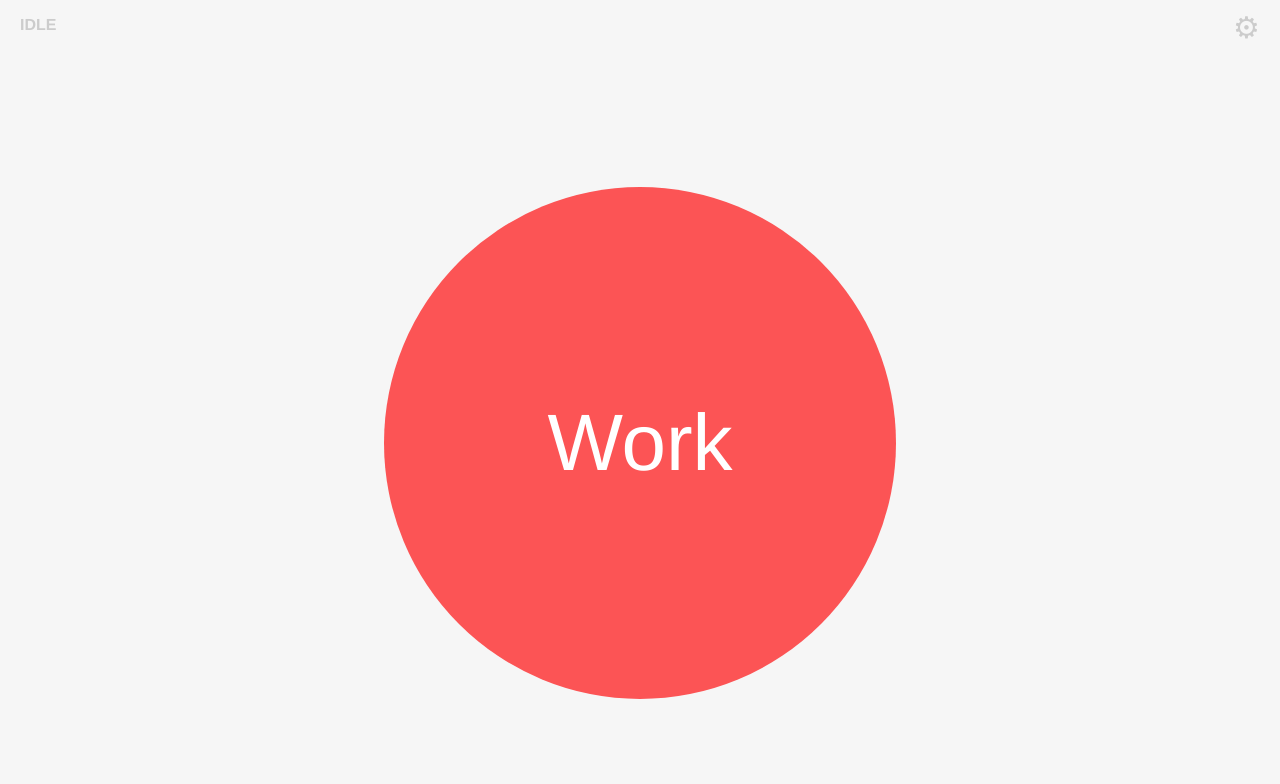
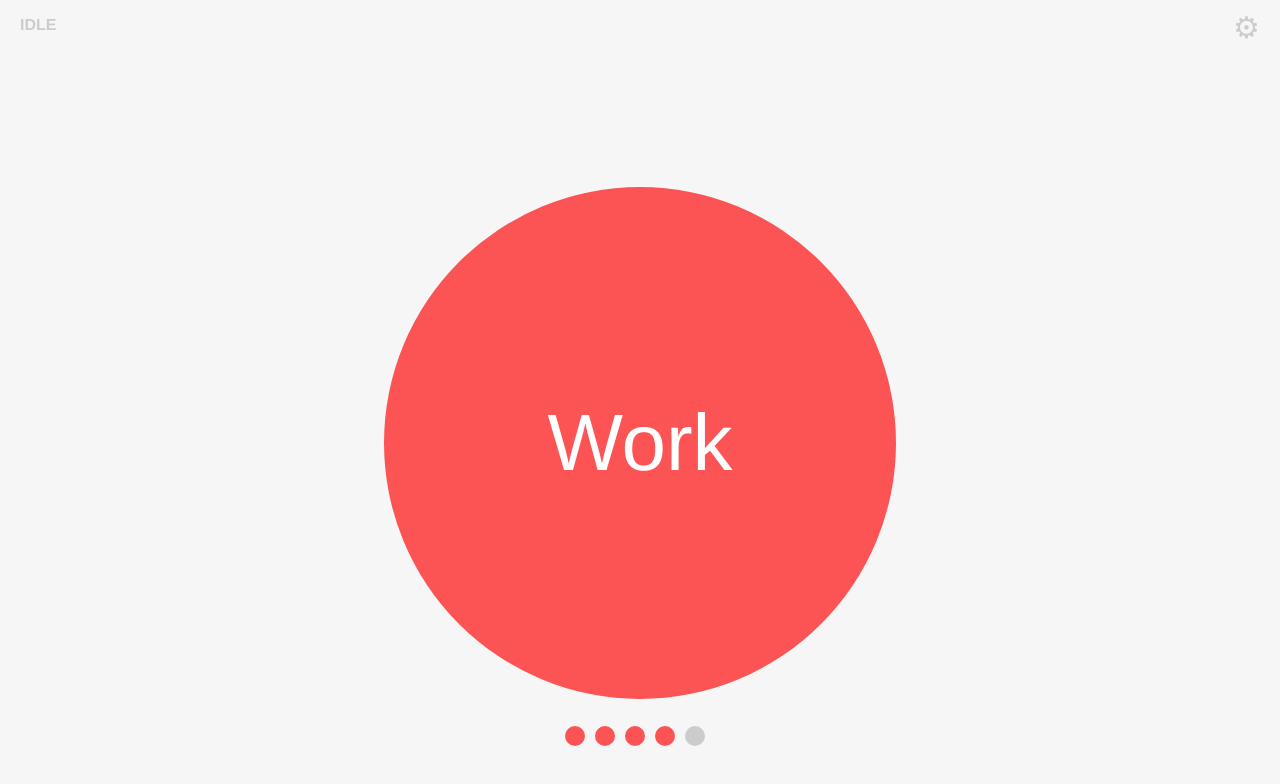
Before and after one commit to 3rd/totomato, a Vue app: page / in a window 1280 px wide. Shown: the top 784 px of the page. Built offline with nearby package versions, Linux system fonts and the light colour scheme.

Commit message:
D: Add history component

```diff
--- a/src/App.vue
+++ b/src/App.vue
@@ -16,6 +16,9 @@
               v-on:settings-cancel="settingsCancel"
               v-on:settings-save="settingsSave">
     </app-settings>
+    <app-history
+              :completed-sessions-count="completedSessionsCount">
+    </app-history>
   </div>
 </template>
 
@@ -23,7 +26,7 @@
 import appHeader from './components/app-header'
 import appTimer from './components/app-timer'
 import appSettings from './components/app-settings'
-
+import appHistory from './components/app-history'
 export default {
   name: 'app',
   data: function () {
@@ -39,8 +42,9 @@ export default {
       timerInterval: null, // Holds interval object,
       timerTimeout: null, // Holds timeout object
       settingsVisible: false, // Settings section switch
-      workSessionMinutes: 0.1, // Config
-      breakSessionMinutes: 0.2 // Config
+      workSessionMinutes: 0.1, // Config default
+      breakSessionMinutes: 0.2, // Config default
+      completedSessionsCount: 4
     }
   },
   computed: {
@@ -110,6 +114,7 @@ export default {
             self.timerState = 0
             clearInterval(self.timerInterval)
             clearTimeout(self.timerTimeout)
+            self.completedSessionsCount++
             self.notifyNewState()
           }, 1000 * 60 * this.workSessionMinutes)
         } else {
@@ -160,7 +165,8 @@ export default {
   components: {
     appHeader,
     appTimer,
-    appSettings
+    appSettings,
+    appHistory
   }
 }
 </script>
--- /dev/null
+++ b/src/components/app-history.vue
@@ -0,0 +1,38 @@
+<template>
+  <div class="app-history">
+    <div v-for="n in completedSessionsCount" class="circle"></div>
+    <div class="circle current"></div>
+  </div>
+</template>
+
+<script>
+export default {
+  name: 'app-history',
+  props: [
+    'completedSessionsCount'
+  ],
+  data: function () {
+    return {}
+  },
+  methods: {}
+}
+</script>
+
+<style scoped>
+  .app-history {
+    position: fixed;
+    bottom: 50px;
+    width: 100%;
+  }
+  .circle {
+    width: 20px;
+    height: 20px;
+    background: #fc5455;
+    display: inline-block;
+    margin-right: 10px;
+    border-radius: 20px;
+  }
+  .circle.current {
+    background: #ccc;
+  }
+</style>
```
